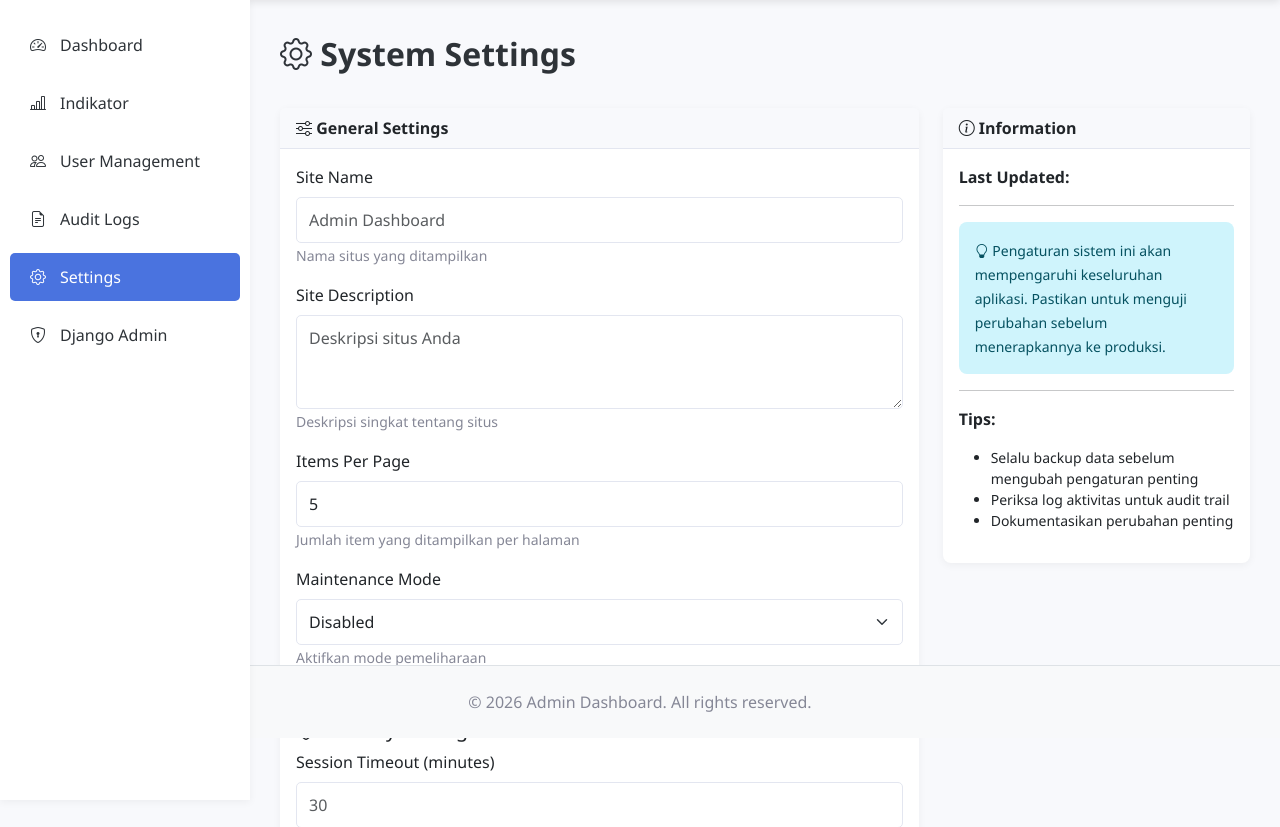
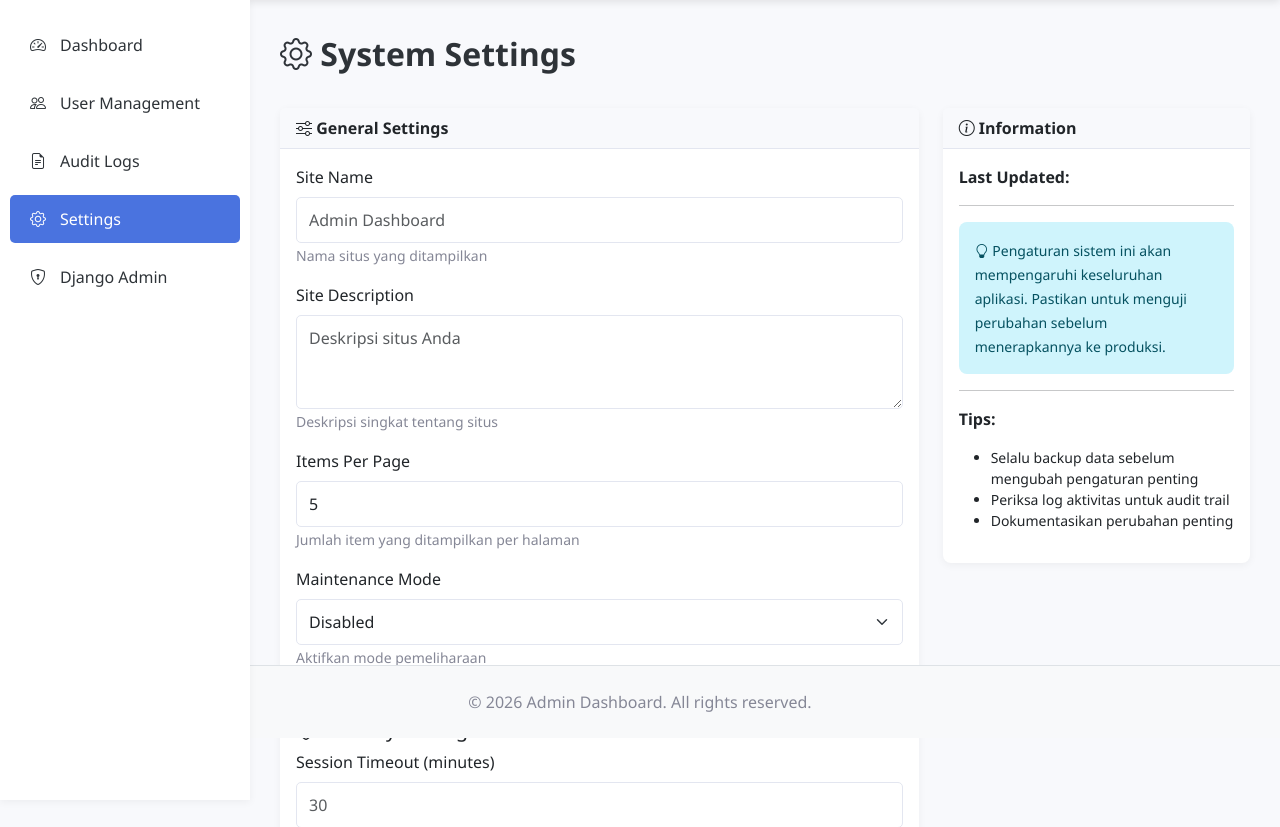
Before and after one commit to ferisetyaji/parameter-terminal, a Django app: page /settings/ in a window 1280 px wide. Shown: the part 62-889 px from the top of the page. Run offline with Django 4.2, Linux system fonts and the light colour scheme; a user stored in the database is signed in; data comes from the database, SQL or seed files in the repository.

Commit message:
delete indikator

```diff
--- a/admin_app/templates/admin_app/base.html
+++ b/admin_app/templates/admin_app/base.html
@@ -318,11 +318,6 @@
                     </li>
                     <li class="nav-item">
                         <a class="nav-link {% if request.resolver_match.url_name == 'user_list' %}active{% endif %}" href="{% url 'user_list' %}" title="User Management">
-                            <i class="bi bi-bar-chart-line"></i><span> Indikator</span>
-                        </a>
-                    </li>
-                    <li class="nav-item">
-                        <a class="nav-link {% if request.resolver_match.url_name == 'user_list' %}active{% endif %}" href="{% url 'user_list' %}" title="User Management">
                             <i class="bi bi-people"></i><span> User Management</span>
                         </a>
                     </li>
```
